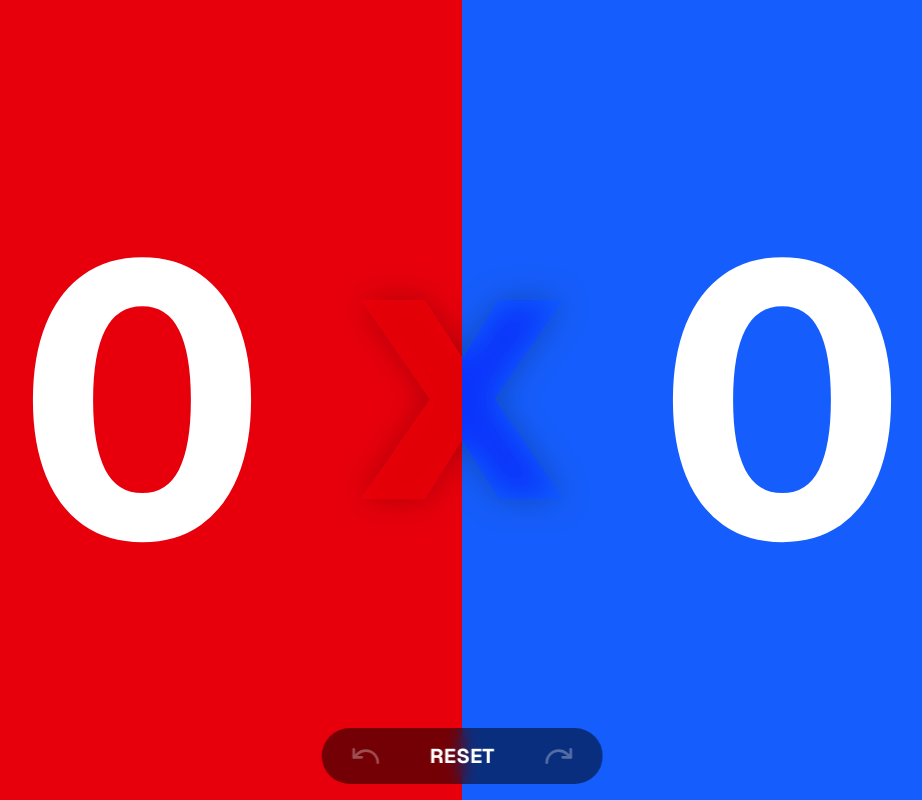
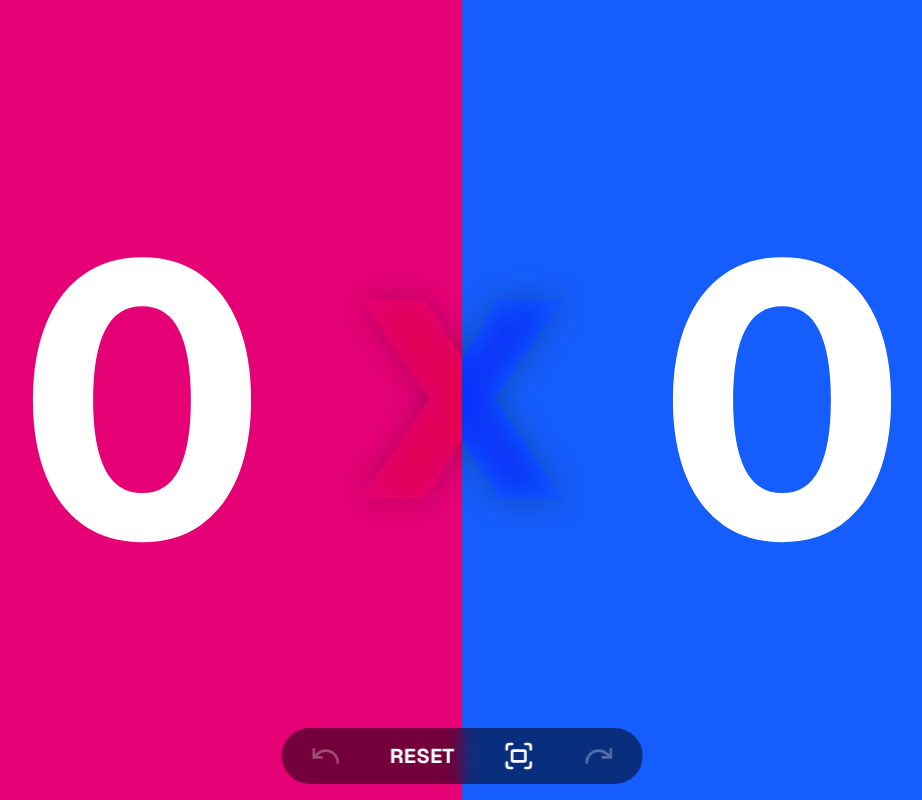
Before and after one commit to tomchandotme/bbx-score-web, a React (Vite) app: page / in a window 1280 px wide. Shown: the whole page, without its empty margins (178-1100 px from the left). Built offline with nearby package versions, Linux system fonts and the light colour scheme.

Commit message:
feat: fullscreen support

```diff
--- a/index.html
+++ b/index.html
@@ -2,8 +2,15 @@
 <html lang="en">
   <head>
     <meta charset="UTF-8" />
+    <meta name="apple-mobile-web-app-capable" content="yes" />
+    <meta
+      name="apple-mobile-web-app-status-bar-style"
+      content="black-translucent"
+    />
+    <meta name="theme-color" content="#000000" />
+    <meta name="viewport" content="width=device-width, initial-scale=1.0" />
+
     <link rel="icon" type="image/svg+xml" href="/favicon.svg" />
-    <meta name="viewport" content="width=device-width, initial-scale=1.0" />
     <link href="/src/index.css" rel="stylesheet" />
     <title>bbx-score-web</title>
   </head>
--- a/src/App.tsx
+++ b/src/App.tsx
@@ -1,8 +1,26 @@
-import { Redo, Undo } from "lucide-react";
+import { Fullscreen, Redo, Undo } from "lucide-react";
 import { useState } from "react";
 
-const MAX_SCORE = 4;
+const WIN_SCORE = 4;
 const SCORE_LIMIT = 10;
+
+type FullscreenRequestElement = HTMLElement & {
+  webkitRequestFullScreen?: () => Promise<void> | void;
+  mozRequestFullScreen?: () => Promise<void> | void;
+  msRequestFullscreen?: () => Promise<void> | void;
+};
+
+type FullscreenExitDocument = Document & {
+  webkitExitFullscreen?: () => Promise<void> | void;
+  mozCancelFullScreen?: () => Promise<void> | void;
+  msExitFullscreen?: () => Promise<void> | void;
+};
+
+type FullscreenDocument = Document & {
+  webkitFullscreenElement?: Element | null;
+  mozFullScreenElement?: Element | null;
+  msFullscreenElement?: Element | null;
+};
 
 export default function App() {
   const [history, setHistory] = useState([{ red: 0, blue: 0 }]);
@@ -28,11 +46,47 @@ export default function App() {
     setCurrentIndex(0);
   };
 
+  const toggleFullScreen = () => {
+    const doc = window.document;
+    const docEl = doc.documentElement as FullscreenRequestElement;
+
+    const requestFullScreen =
+      docEl.requestFullscreen?.bind(docEl) ??
+      docEl.webkitRequestFullScreen?.bind(docEl) ??
+      docEl.mozRequestFullScreen?.bind(docEl) ??
+      docEl.msRequestFullscreen?.bind(docEl);
+
+    const cancelFullScreen =
+      doc.exitFullscreen?.bind(doc) ??
+      (doc as FullscreenExitDocument).webkitExitFullscreen?.bind(doc) ??
+      (doc as FullscreenExitDocument).mozCancelFullScreen?.bind(doc) ??
+      (doc as FullscreenExitDocument).msExitFullscreen?.bind(doc);
+
+    const isFullScreen =
+      doc.fullscreenElement ??
+      (doc as FullscreenDocument).webkitFullscreenElement ??
+      (doc as FullscreenDocument).mozFullScreenElement ??
+      (doc as FullscreenDocument).msFullscreenElement;
+
+    if (!isFullScreen) {
+      if (requestFullScreen) {
+        const result = requestFullScreen();
+        if (result && typeof (result as Promise<void>).catch === "function") {
+          (result as Promise<void>).catch((err: Error) => {
+            console.warn("fullscreen not supported", err.message);
+          });
+        }
+      }
+    } else if (cancelFullScreen) {
+      cancelFullScreen();
+    }
+  };
+
   return (
     <div className="flex h-screen w-screen touch-manipulation overflow-hidden select-none">
       <div
         onClick={() => handleScore("red")}
-        className="flex flex-1 cursor-pointer items-center justify-center bg-red-600 transition-colors active:bg-red-700"
+        className="flex flex-1 cursor-pointer items-center justify-center bg-pink-600 transition-colors active:bg-pink-700"
       >
         <span className="text-[30vw] leading-none font-bold text-white">
           {currentScore.red}
@@ -48,7 +102,6 @@ export default function App() {
         </span>
       </div>
 
-      {/* 裝飾性中央 X 效果 (文字風格) */}
       <div className="pointer-events-none absolute top-1/2 left-1/2 flex -translate-x-1/2 -translate-y-1/2 items-center justify-center mix-blend-color-burn">
         <span className="text-[35vh] leading-none font-black text-white/30 drop-shadow-[0_0_2vh_rgba(0,0,0,0.8)]">
           X
@@ -67,6 +120,12 @@ export default function App() {
           RESET
         </button>
         <button
+          onClick={toggleFullScreen}
+          className="px-4 text-xl font-bold text-white"
+        >
+          <Fullscreen className="size-8 stroke-2" />
+        </button>
+        <button
           onClick={redo}
           disabled={currentIndex === history.length - 1}
           className="px-4 text-xl text-white disabled:opacity-30"
@@ -75,9 +134,9 @@ export default function App() {
         </button>
       </div>
 
-      {(currentScore.red >= MAX_SCORE || currentScore.blue >= MAX_SCORE) && (
+      {(currentScore.red >= WIN_SCORE || currentScore.blue >= WIN_SCORE) && (
         <div className="absolute top-4 left-1/2 -translate-x-1/2 animate-bounce rounded-full bg-yellow-400 px-6 py-2 text-xl font-bold text-black">
-          {currentScore.red >= MAX_SCORE ? "RED WINS!" : "BLUE WINS!"}
+          {currentScore.red >= WIN_SCORE ? "RED WINS!" : "BLUE WINS!"}
         </div>
       )}
     </div>
```
